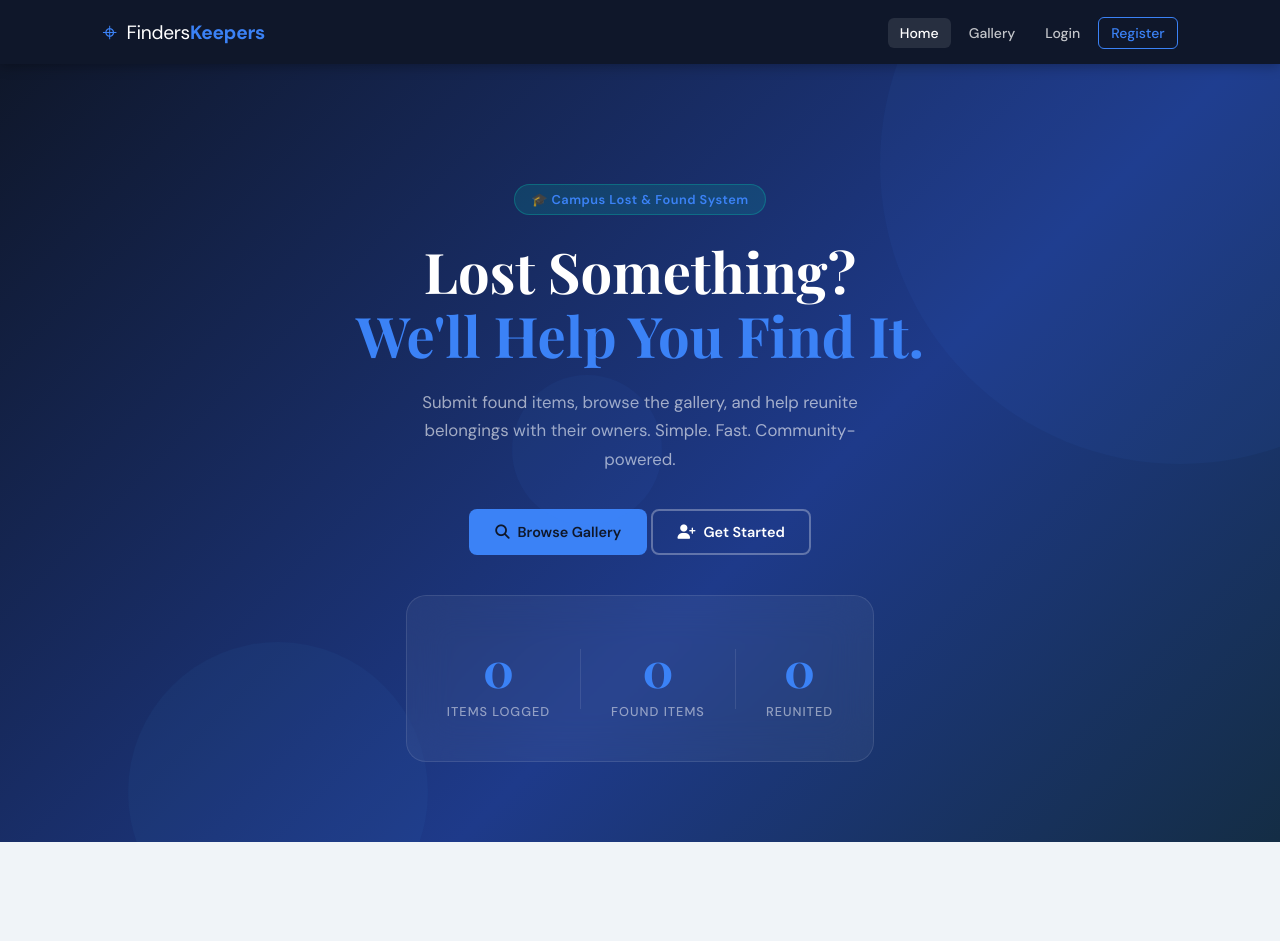
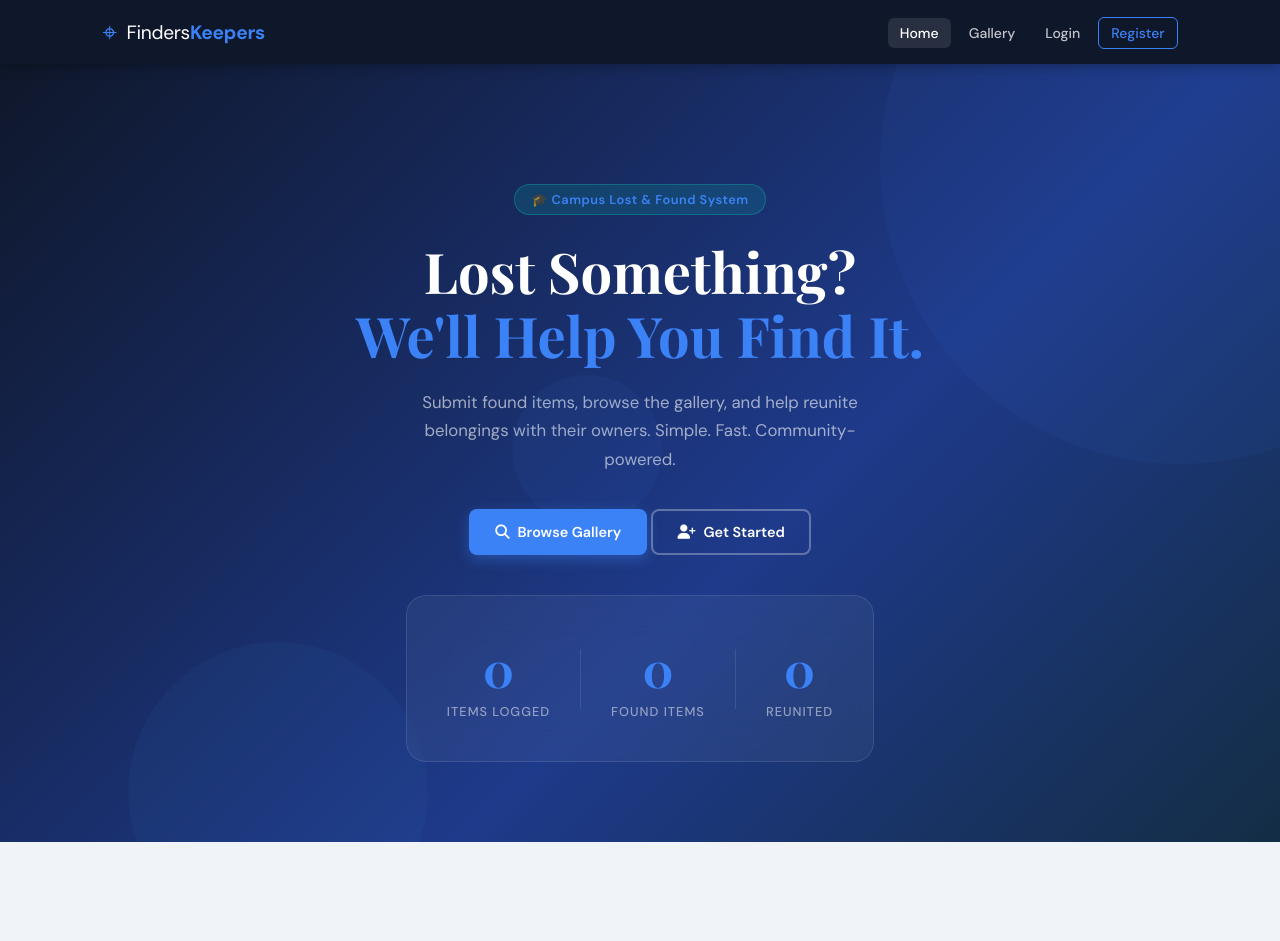
Before and after one commit to Arrvsssogood/lost-and-found-improved-docker, a Flask app: page / in a window 1280 px wide. Shown: the top 941 px of the page. Run offline with Flask 3, Linux system fonts and the light colour scheme; data that the repository does not hold is empty; parts of the project's set-up code (start-up, migrations or seed data) failed here and were passed over; some libraries are stand-ins or nearby versions.

Commit message:
enhance btn-primary styles with improved color and shadow effects

```diff
--- a/app/static/css/style.css
+++ b/app/static/css/style.css
@@ -252,9 +252,14 @@ main { flex: 1; }
 
 .btn-primary {
     background: var(--teal);
-    color: var(--navy);
+    color: #ffffff !important;
+    box-shadow: 0 4px 14px rgba(59,130,246,0.4);
 }
-.btn-primary:hover { background: var(--teal-dark); transform: translateY(-1px); }
+
+.btn-primary:hover {
+    background: var(--teal-dark);
+    box-shadow: 0 6px 18px rgba(59,130,246,0.5);
+}
 
 .btn-outline {
     background: transparent;
```
